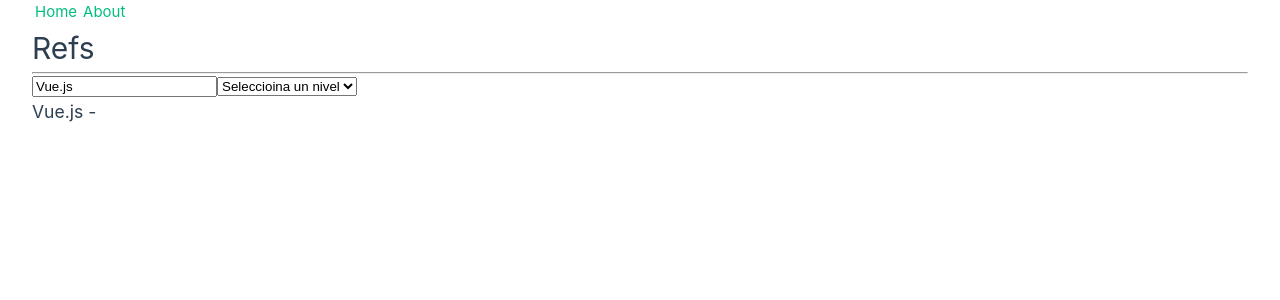
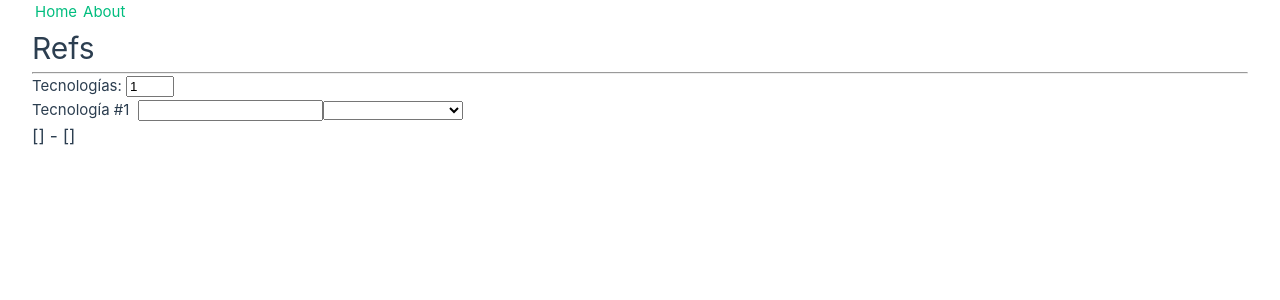
Before and after one commit to kekosoftware/vu3-composition-api, a Vue app: page / in a window 1280 px wide. Shown: the top 300 px of the page. Built offline with nearby package versions, Linux system fonts and the light colour scheme.

Commit message:
Objetos reactivos

```diff
--- a/src/views/HomeView.vue
+++ b/src/views/HomeView.vue
@@ -3,34 +3,39 @@
     <hr />
 
     <form action="">
-        <input type="text" v-model="nombre">
-        <select v-model="nivel" name="nivel">
-            <option value="" disabled>Seleccioina un nivel</option>
-            <option value="Basico">Basico</option>
-            <option value="Intermedio">Intermedio</option>
-            <option value="Avanzado">Avanzado</option>
-        </select>
+        <div>
+            <label for="">
+                Tecnologías:
+                <input type="number" min="1" max="5" v-model="formulario.numero">
+            </label>
+        </div>
+        <div v-for="numero in formulario.numero" :key="numero">
+            <label for="">
+                Tecnología #{{ numero }}&nbsp;
+            </label>
+            <input type="text" v-model="formulario.nombre[numero -1]">
+            <select v-model="formulario.nivel[numero -1]" name="nivel">
+                <option value="" disabled>Seleccioina un nivel</option>
+                <option value="Basico">Basico</option>
+                <option value="Intermedio">Intermedio</option>
+                <option value="Avanzado">Avanzado</option>
+            </select>
+        </div>
     </form>
 
-    <h3>{{ nombre }} -  {{ nivel }}</h3>
+    <h3>{{ formulario.nombre }} -  {{ formulario.nivel }}</h3>
 
-    {{ msg }}
 </template>
 
 <script setup>
-// Compostion API
-import { ref } from 'vue'
+import { reactive } from 'vue'
 
-const nombre = ref("Vue.js")
-const nivel = ref("")
+const formulario = reactive({
+    nombre: [],
+    nivel: [],
+    numero: 1,
+})
 
-
-// Option API
-// export default {
-    // data: () => ({
-    //     msg: "uaslf",
-    // })
-// }
 </script>
 
 <style>
```
